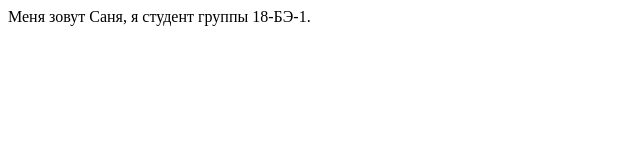
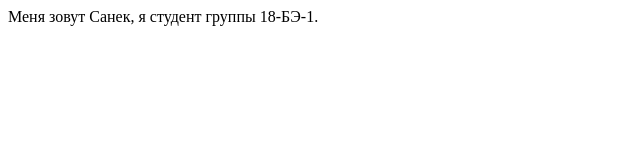
Before and after one commit to MrTweight/lab2, a plain HTML site: page Страница.html in a window 1280 px wide. Shown: the full height of the page, 0-640 px from the left. Drawn offline with Linux system fonts and the light colour scheme.

Commit message:
еще одно изменение

```diff
--- a/Страница.html
+++ b/Страница.html
@@ -6,7 +6,7 @@
 </head>
 <body>
  <div>
- Меня зовут Саня, я студент группы 18-БЭ-1.
+ Меня зовут Санек, я студент группы 18-БЭ-1.
  </div>
 </body>
 </html>
```
